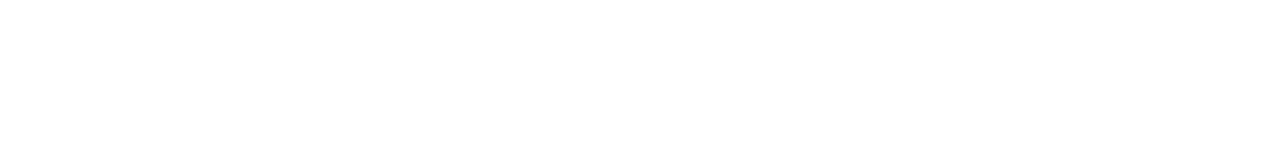
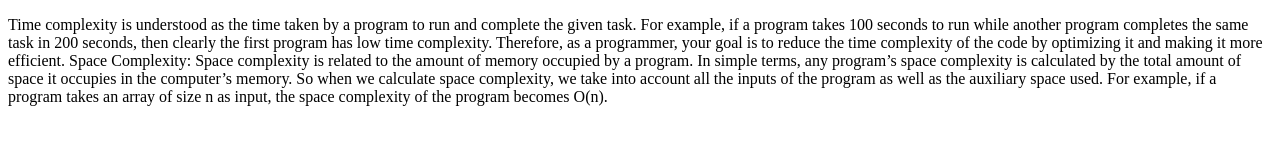
Before and after one commit to acciojob/time-and-space-complexity-Mukul766, a website: page main.html in a window 1280 px wide. Drawn offline with Linux system fonts and the light colour scheme.

Commit message:
created a submission

```diff
--- a/main.html
+++ b/main.html
@@ -4,10 +4,14 @@
 
 <head>
 	<link rel="stylesheet" href="styles.css">
+	<title><h1>Heading</h1></title>
 </head>
 
 <body>
 	<!-- the entire body must be written by student -->
+	<p>Time complexity is understood as the time taken by a program to run and complete the given task. For example, if a program takes 100 seconds to run while another program completes the same task in 200 seconds, then clearly the first program has low time complexity. Therefore, as a programmer, your goal is to reduce the time complexity of the code by optimizing it and making it more efficient.
+
+Space Complexity: Space complexity is related to the amount of memory occupied by a program. In simple terms, any program’s space complexity is calculated by the total amount of space it occupies in the computer’s memory. So when we calculate space complexity, we take into account all the inputs of the program as well as the auxiliary space used. For example, if a program takes an array of size n as input, the space complexity of the program becomes O(n).</p>
     <script type="text/javascript" src="./script.js">
 </script>
 
```
